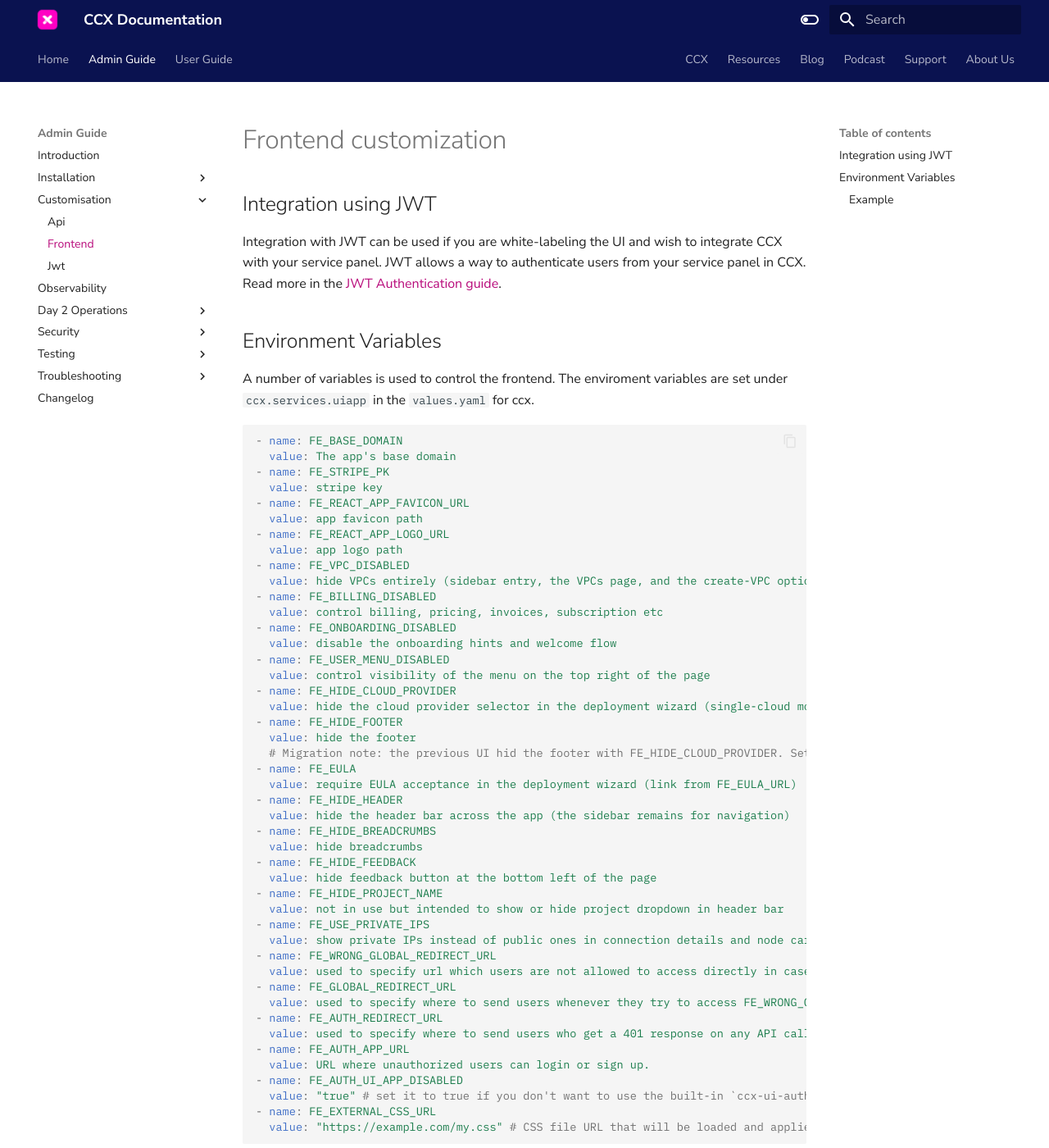
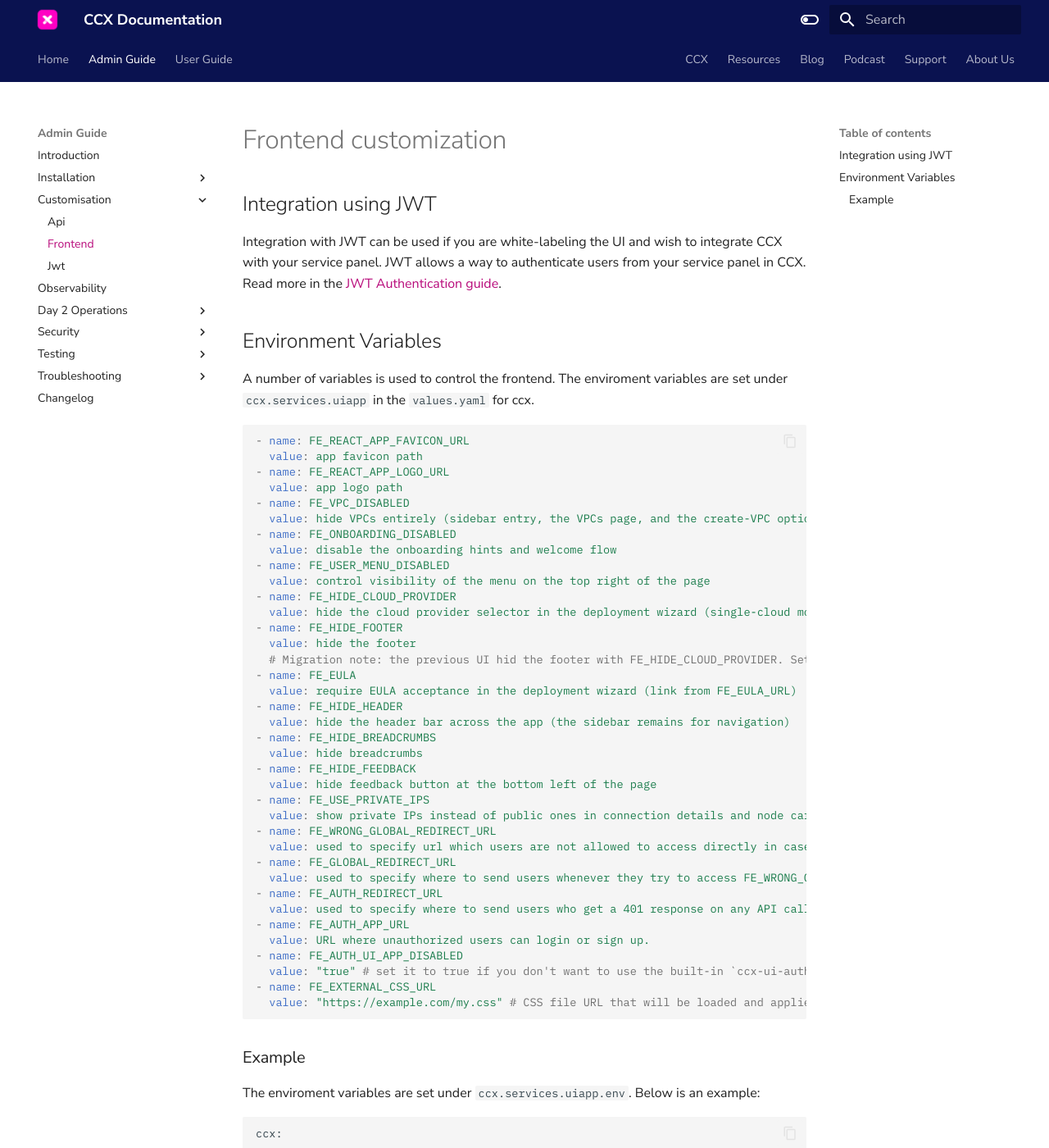
Before and after one commit to severalnines/ccx-docs, an MkDocs documentation site: the page built from docs/admin/Customisation/Frontend.md, in a window 1280 px wide and 1400 px high. Shown: the whole window at 82% size. Built offline with MkDocs 1.6.1 and Material for MkDocs 9.7.7, drawn with Linux system fonts in a browser that asks for light colours; comment, search, counter and statistics services are not loaded.

Commit message:
CCX-6219 Drop frontend variables that have no effect
FE_BASE_DOMAIN is set by helm-ccx from ccxFQDN and is not used by either
UI. FE_BILLING_DISABLED is set by helm-ccx when billing is disabled.
FE_HIDE_PROJECT_NAME is read but never acted on in either UI.
FE_STRIPE_PK is removed from the operator docs.

Co-Authored-By: Claude Opus 5.5 (1M context) <noreply@anthropic.com>

````diff
--- a/docs/admin/Customisation/Frontend.md
+++ b/docs/admin/Customisation/Frontend.md
@@ -11,18 +11,12 @@ A number of variables is used to control the frontend. The enviroment variables
 
 
 ```yaml
-- name: FE_BASE_DOMAIN
-  value: The app's base domain
-- name: FE_STRIPE_PK
-  value: stripe key
 - name: FE_REACT_APP_FAVICON_URL
   value: app favicon path
 - name: FE_REACT_APP_LOGO_URL
   value: app logo path
 - name: FE_VPC_DISABLED
   value: hide VPCs entirely (sidebar entry, the VPCs page, and the create-VPC option in the deployment wizard)
-- name: FE_BILLING_DISABLED
-  value: control billing, pricing, invoices, subscription etc
 - name: FE_ONBOARDING_DISABLED
   value: disable the onboarding hints and welcome flow
 - name: FE_USER_MENU_DISABLED
@@ -40,8 +34,6 @@ A number of variables is used to control the frontend. The enviroment variables
   value: hide breadcrumbs
 - name: FE_HIDE_FEEDBACK
   value: hide feedback button at the bottom left of the page
-- name: FE_HIDE_PROJECT_NAME
-  value: not in use but intended to show or hide project dropdown in header bar
 - name: FE_USE_PRIVATE_IPS
   value: show private IPs instead of public ones in connection details and node cards
 - name: FE_WRONG_GLOBAL_REDIRECT_URL
````
